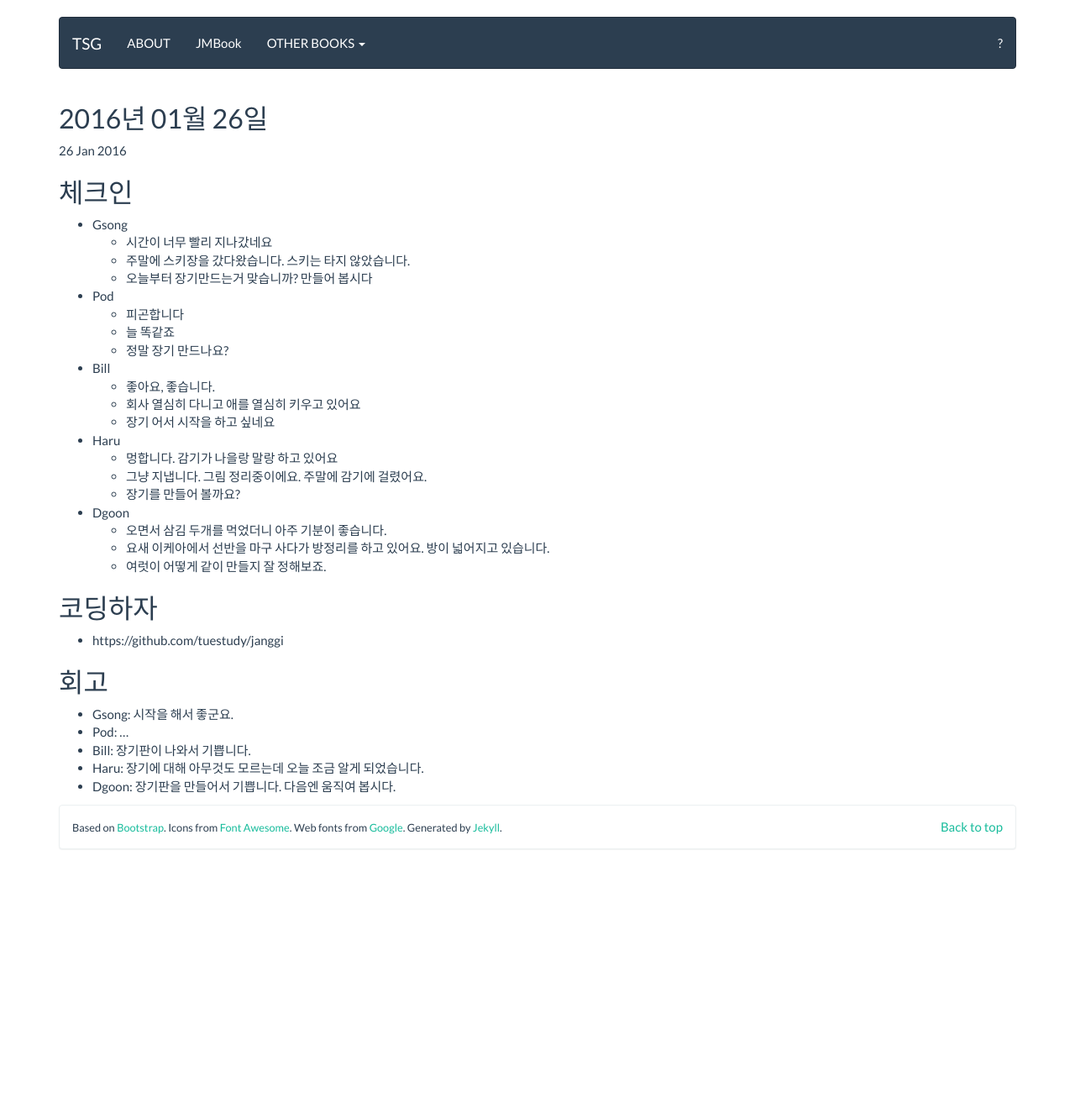
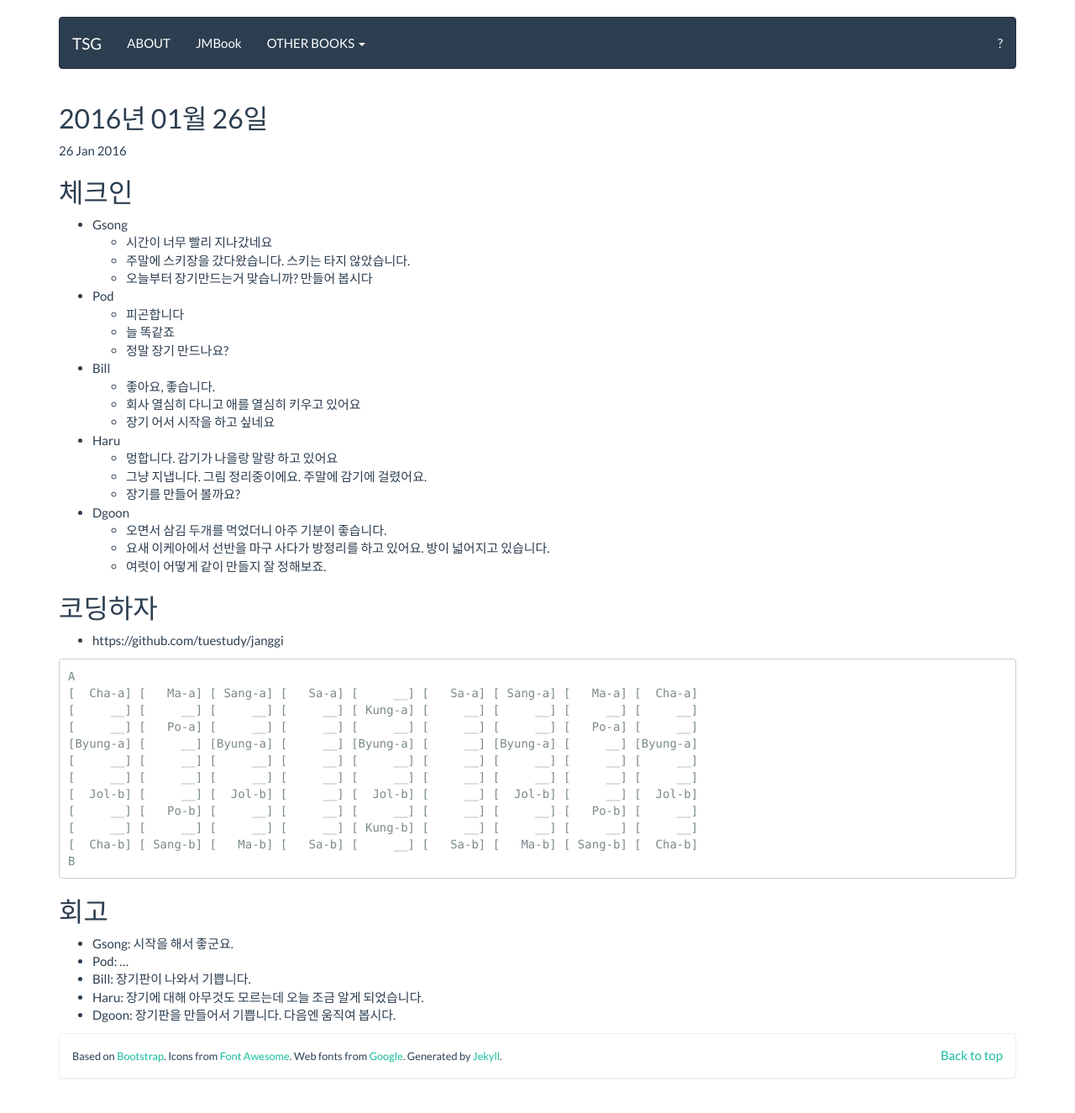
Before and after one commit to tuestudy/tuestudy.github.io, a Jekyll site: the page built from _posts/2016-01-26-meeting.markdown, in a window 1280 px wide. Shown: the whole page at 84% size. Built offline with Jekyll 4.4.1, drawn with Linux system fonts in a browser that asks for light colours; Markdown is read by kramdown in place of the engine named in the settings; before the commit the page ends 1052 px from its top, so only the background shows below that.

Commit message:
장기판을 붙여보자

````diff
--- a/_posts/2016-01-26-meeting.markdown
+++ b/_posts/2016-01-26-meeting.markdown
@@ -33,6 +33,21 @@
 
 * https://github.com/tuestudy/janggi
 
+```
+A
+[  Cha-a] [   Ma-a] [ Sang-a] [   Sa-a] [     __] [   Sa-a] [ Sang-a] [   Ma-a] [  Cha-a]
+[     __] [     __] [     __] [     __] [ Kung-a] [     __] [     __] [     __] [     __]
+[     __] [   Po-a] [     __] [     __] [     __] [     __] [     __] [   Po-a] [     __]
+[Byung-a] [     __] [Byung-a] [     __] [Byung-a] [     __] [Byung-a] [     __] [Byung-a]
+[     __] [     __] [     __] [     __] [     __] [     __] [     __] [     __] [     __]
+[     __] [     __] [     __] [     __] [     __] [     __] [     __] [     __] [     __]
+[  Jol-b] [     __] [  Jol-b] [     __] [  Jol-b] [     __] [  Jol-b] [     __] [  Jol-b]
+[     __] [   Po-b] [     __] [     __] [     __] [     __] [     __] [   Po-b] [     __]
+[     __] [     __] [     __] [     __] [ Kung-b] [     __] [     __] [     __] [     __]
+[  Cha-b] [ Sang-b] [   Ma-b] [   Sa-b] [     __] [   Sa-b] [   Ma-b] [ Sang-b] [  Cha-b]
+B
+```
+
 ## 회고
 
 * Gsong: 시작을 해서 좋군요.
````
